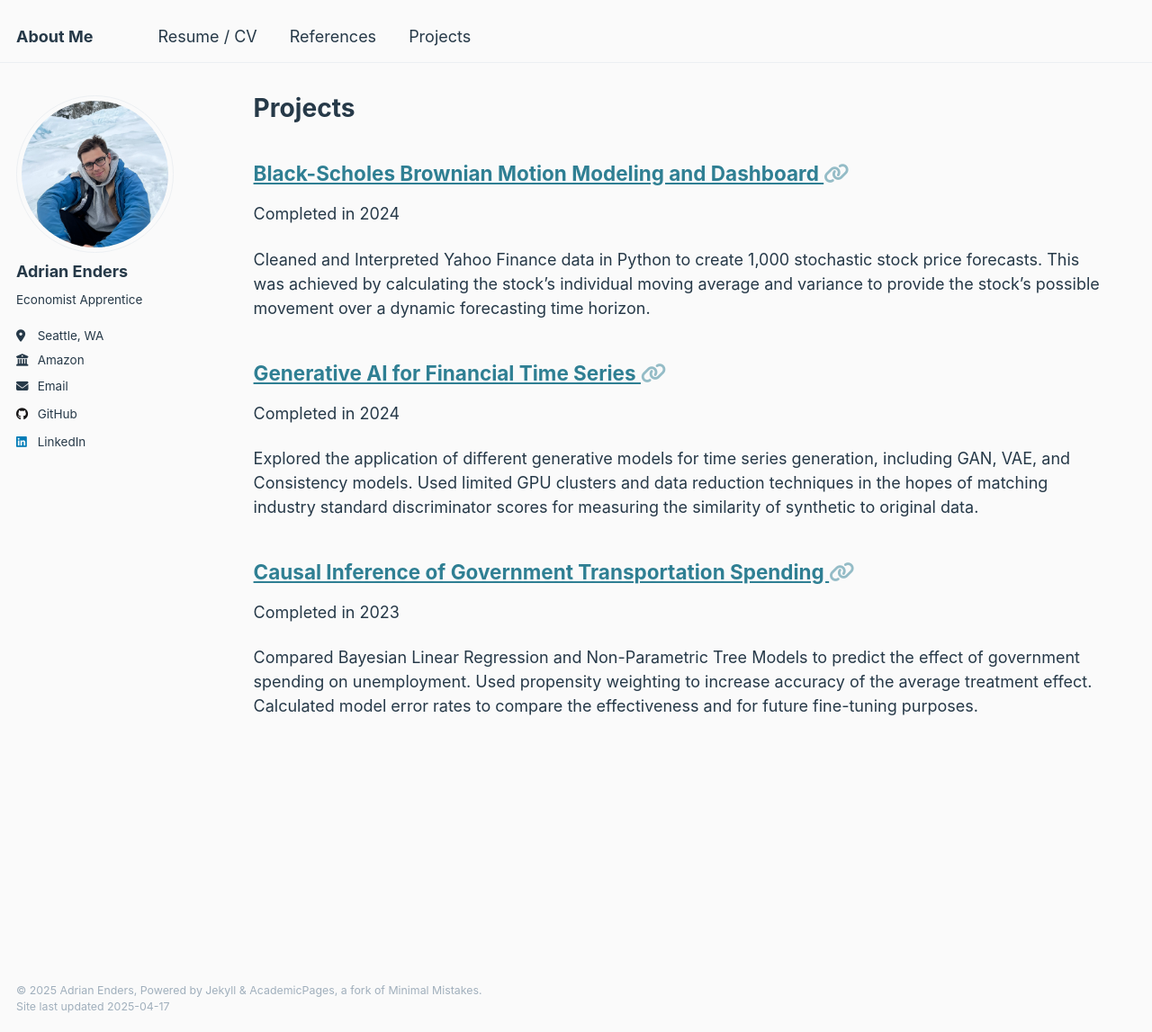
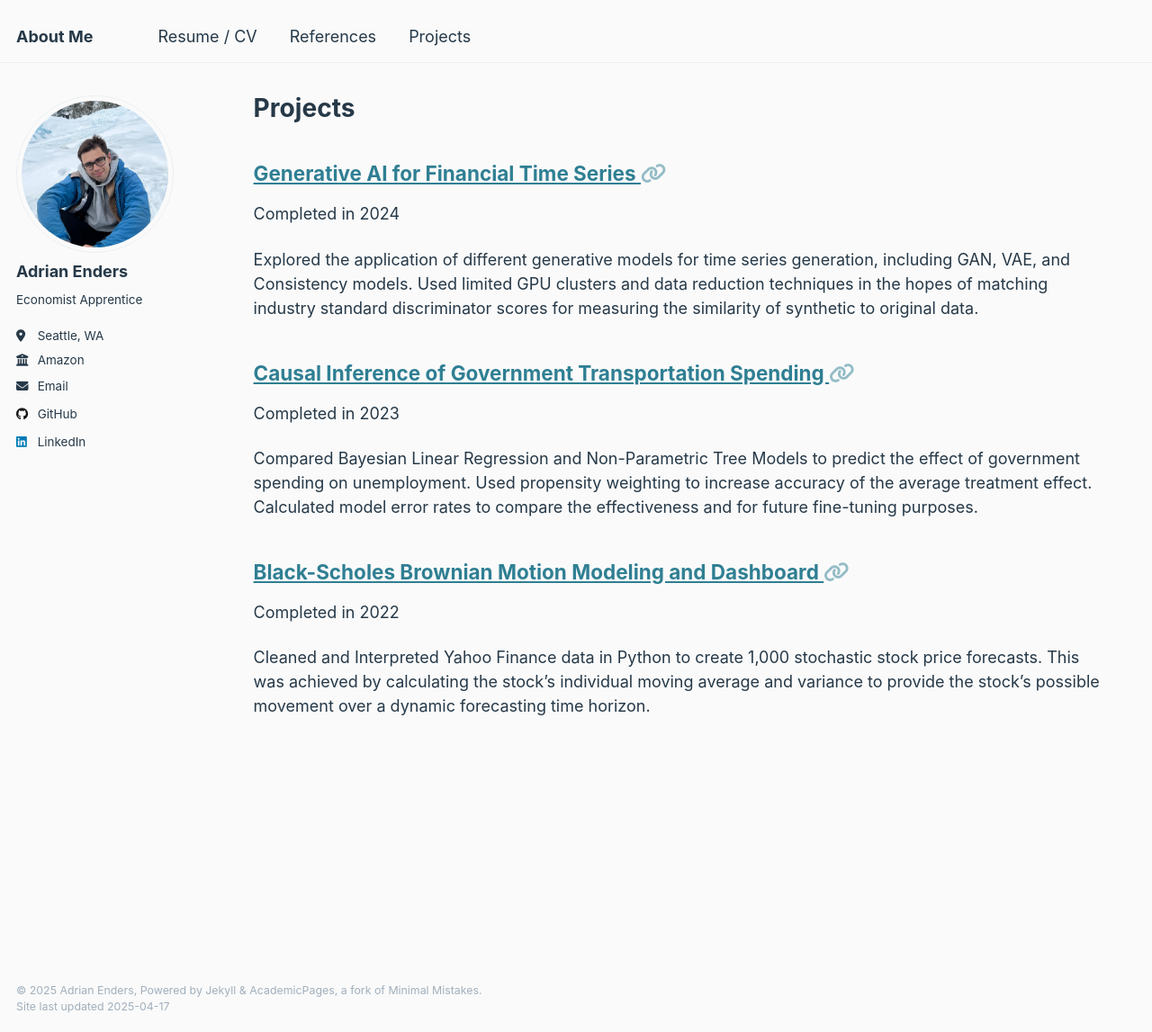
Before and after one commit to ae4292/ae4292.github.io, a Jekyll site: the page built from _pages/Projects.md, in a window 1280 px wide and 1147 px high. Shown: the whole window at 90% size. Built offline with Jekyll 4.4.1, drawn with Linux system fonts in a browser that asks for light colours.

Commit message:
Update Project_3.md

```diff
--- a/_projects/Project_3.md
+++ b/_projects/Project_3.md
@@ -2,7 +2,7 @@
 title: "Black-Scholes Brownian Motion Modeling and Dashboard"
 collection: projects
 link: https://github.com/ae4292/Asset-Pricing-Projects/tree/main
-date: 2024-05-10
+date: 2022-07-10
 ---
 
 Cleaned and Interpreted Yahoo Finance data in Python to create 1,000 stochastic stock price forecasts. This was
```
